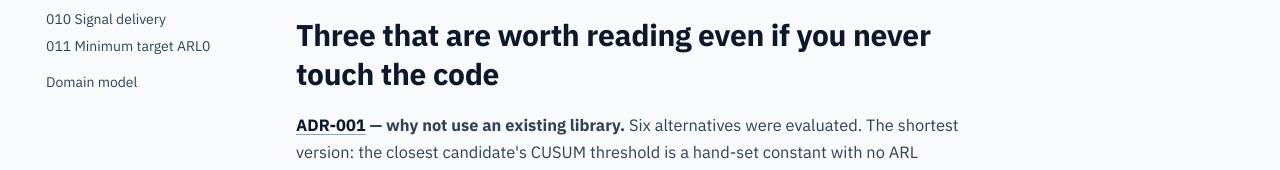
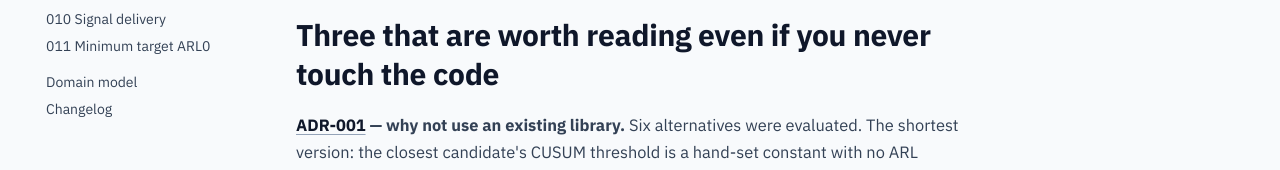
Before and after one commit to binary-glide/drift-caliper, an MkDocs documentation site: the page built from docs/architecture/index.md, in a window 1280 px wide and 900 px high, scrolled down 600 px. Shown: the part 727-897 px from the top of the window. Built offline with MkDocs 1.6.1 and Material for MkDocs 9.7.7, drawn with Linux system fonts in a browser that asks for light colours; comment, search, counter and statistics services are not loaded.

Commit message:
📝 docs: publish the changelog on the documentation site
Adds docs/changelog.md, which includes the root CHANGELOG.md via
pymdownx.snippets rather than duplicating it. BIN-90.

snippets needs an explicit base_path because CHANGELOG.md lives outside
docs_dir, and check_paths makes a missing include an error. Without it a
broken include renders the literal `--8<--` line as prose, which
`mkdocs build --strict` does not catch -- verified by reading the built
HTML, not the build log: 1 h1, 146 list entries, no leaked marker.

The page carries no heading of its own; the included file supplies it.
Adding one produced two h1 elements on the page.

Co-Authored-By: Claude Opus 5 (1M context) <noreply@anthropic.com>
Claude-Session: https://claude.ai/code/session_01MDMAqXAx8B3S8rFkQPT9uM

```diff
--- a/mkdocs.yml
+++ b/mkdocs.yml
@@ -83,7 +83,9 @@ markdown_extensions:
       line_spans: __span
       pygments_lang_class: true
   - pymdownx.inlinehilite
-  - pymdownx.snippets
+  - pymdownx.snippets:
+      base_path: ["."]
+      check_paths: true
   - pymdownx.superfences:
       custom_fences:
         - name: mermaid
@@ -144,3 +146,4 @@ nav:
       - 010 Signal delivery: architecture/adr/010-signal-delivery-and-absorb-but-surface.md
       - 011 Minimum target ARL0: architecture/adr/011-minimum-meaningful-target-arl0.md
   - Domain model: domain-model.md
+  - Changelog: changelog.md
```
Also changed, not shown: docs/changelog.md (added, +1 -0 lines).
